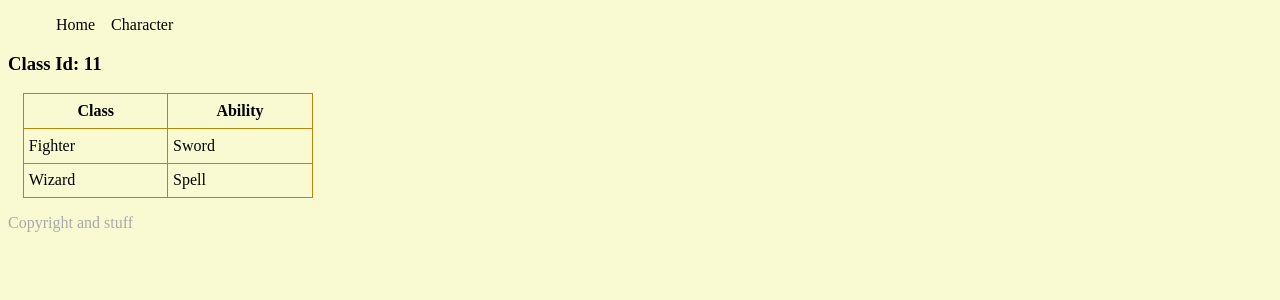
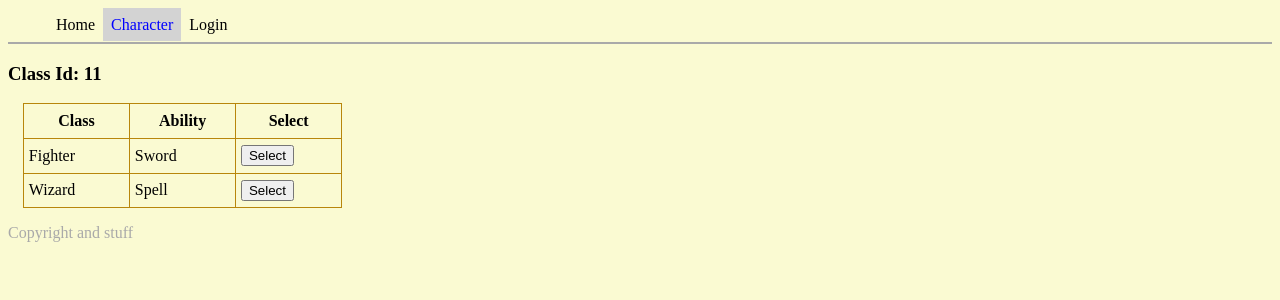
Before and after one commit to LeoKnox/learning_python, a Flask app: page /character/ in a window 1280 px wide. Shown: the top 300 px of the page. Run offline with Flask 2, Linux system fonts and the light colour scheme.

Commit message:
Add files via upload

```diff
--- a/application/routes.py
+++ b/application/routes.py
@@ -1,5 +1,5 @@
 from application import app
-from flask import render_template
+from flask import render_template, request
 
 @app.route("/")
 @app.route("/index")
@@ -14,6 +14,12 @@ def character(cid="11"):
     print(characterClass)
     return render_template("character.html", characterClass=characterClass, character=True, cid=cid)
 
+@app.route("/selection")
+def selection():
+    ClassId = request.args.get('ClassId')
+    Classes = request.args.get('Classes')
+    return render_template("select.html", data={"ClassId":ClassId, "Classes":Classes})
+
 @app.route("/login")
 def login():
     return render_template("login.html", login=True)
--- a/application/templates/character.html
+++ b/application/templates/character.html
@@ -7,11 +7,19 @@
             <tr>
                 <th>Class</th>
                 <th>Ability</th>
+                <th>Select</th>
             </tr>
             {% for data in characterClass %}
                 <tr>
                     <td>{{ data["Classes"] }}</td>
                     <td>{{ data["Ability"] }}</td>
+                    <td>
+                        <form action="{{ url_for('selection') }}" method="GET">
+                            <input type="hidden" name="ClassId" value="{{data['ClassId']}}" />
+                            <input type="hidden" name="Classes" value="{{data['Classes']}}" />
+                            <button>Select</button>
+                        </form>
+                    </td>
                 </tr>
             {% endfor %}
         </table>
--- a/application/templates/includes/nav.html
+++ b/application/templates/includes/nav.html
@@ -1,9 +1,10 @@
 <header>
     <nav>
-        <div>
+        <div class="navbar">
             <ul>
-                <li><a href="{{ url_for('index') }}">Home</a></li>
-                <li><a href="{{ url_for('character') }}">Character</a></li>
+                <li><a href="{{ url_for('index') }}" class="{% if index %}active{% endif %}">Home</a></li>
+                <li><a href="{{ url_for('character') }}" class="{% if character %}active{% endif %}">Character</a></li>
+                <li><a href="{{ url_for('login') }}" class="{% if login %}active{% endif %}">Login</a></li>
             </ul>
             <br>
         </div>
```
Also changed, not shown: application/templates/login.html (added, +15 -0 lines).
